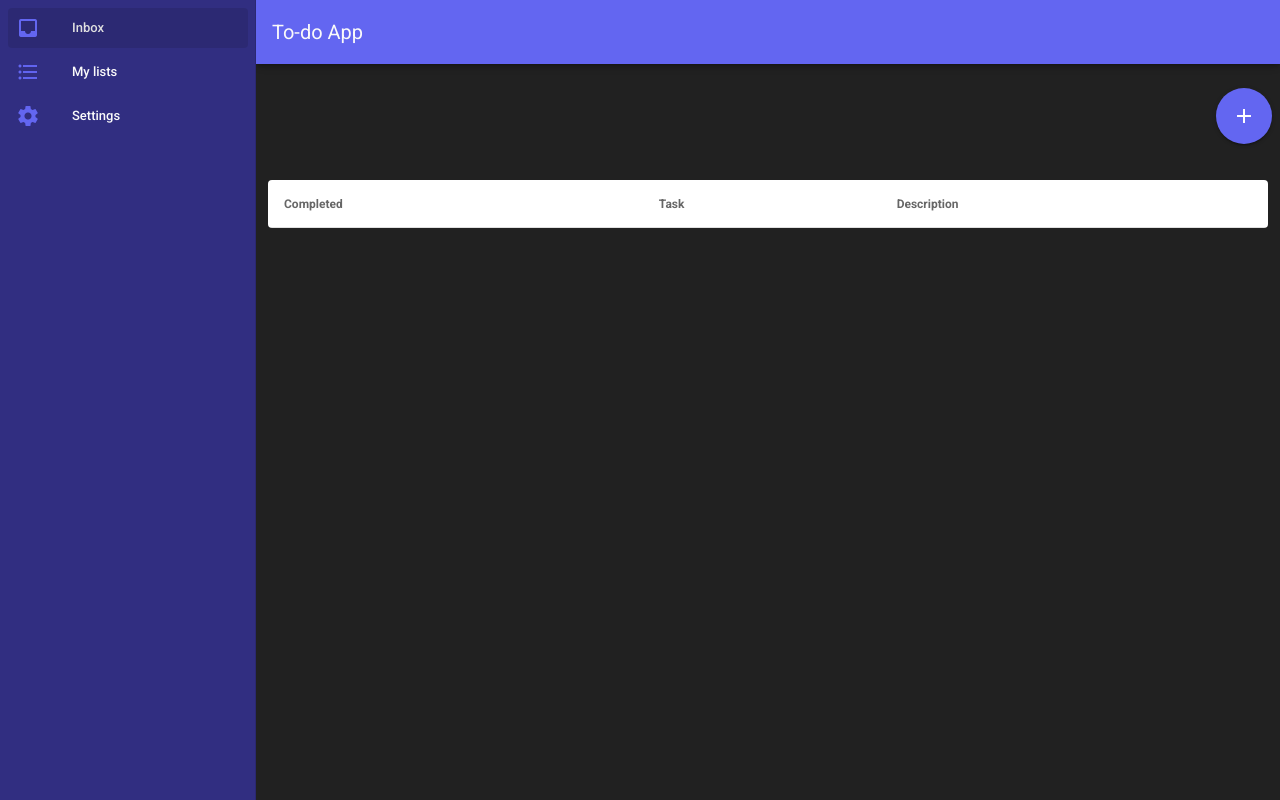
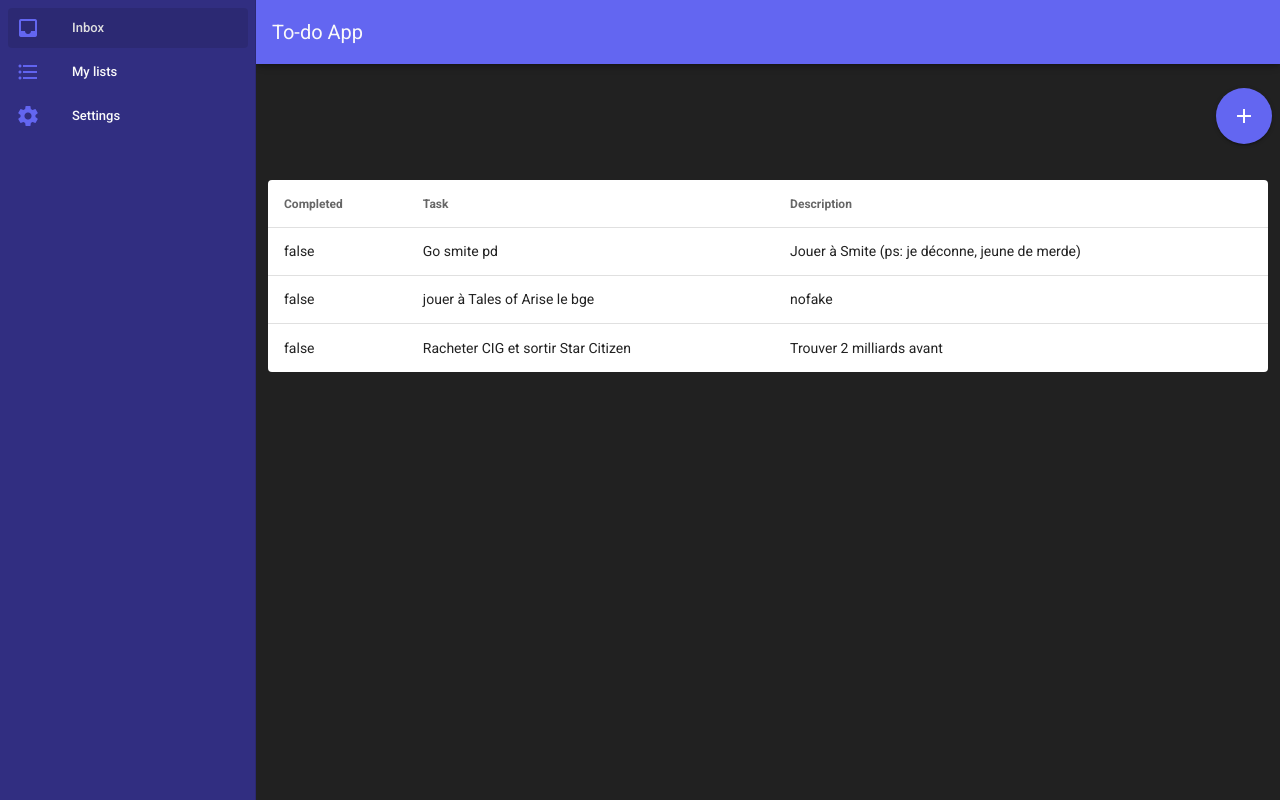
Before and after one commit to aymeric35/to-do-app, a Vue app: page /#/ in a window 1280 px wide. Built offline with nearby package versions, Linux system fonts and the light colour scheme.

Commit message:
Move script from App.vue to Inbox.vue

```diff
--- a/src/views/Inbox.vue
+++ b/src/views/Inbox.vue
@@ -109,3 +109,34 @@
     </v-container>
   </div>
 </template>
+
+<script>
+export default {
+  data() {
+    return {
+      dialog: false,
+      date: new Date(Date.now() - new Date().getTimezoneOffset() * 60000)
+        .toISOString()
+        .substr(0, 10),
+      menu: false,
+      desserts: [
+        {
+          completed: false,
+          name: "Go smite pd",
+          description: "Jouer à Smite (ps: je déconne, jeune de merde)",
+        },
+        {
+          completed: false,
+          name: "jouer à Tales of Arise le bge",
+          description: "nofake",
+        },
+        {
+          completed: false,
+          name: "Racheter CIG et sortir Star Citizen",
+          description: "Trouver 2 milliards avant",
+        },
+      ],
+    };
+  },
+};
+</script>
```
